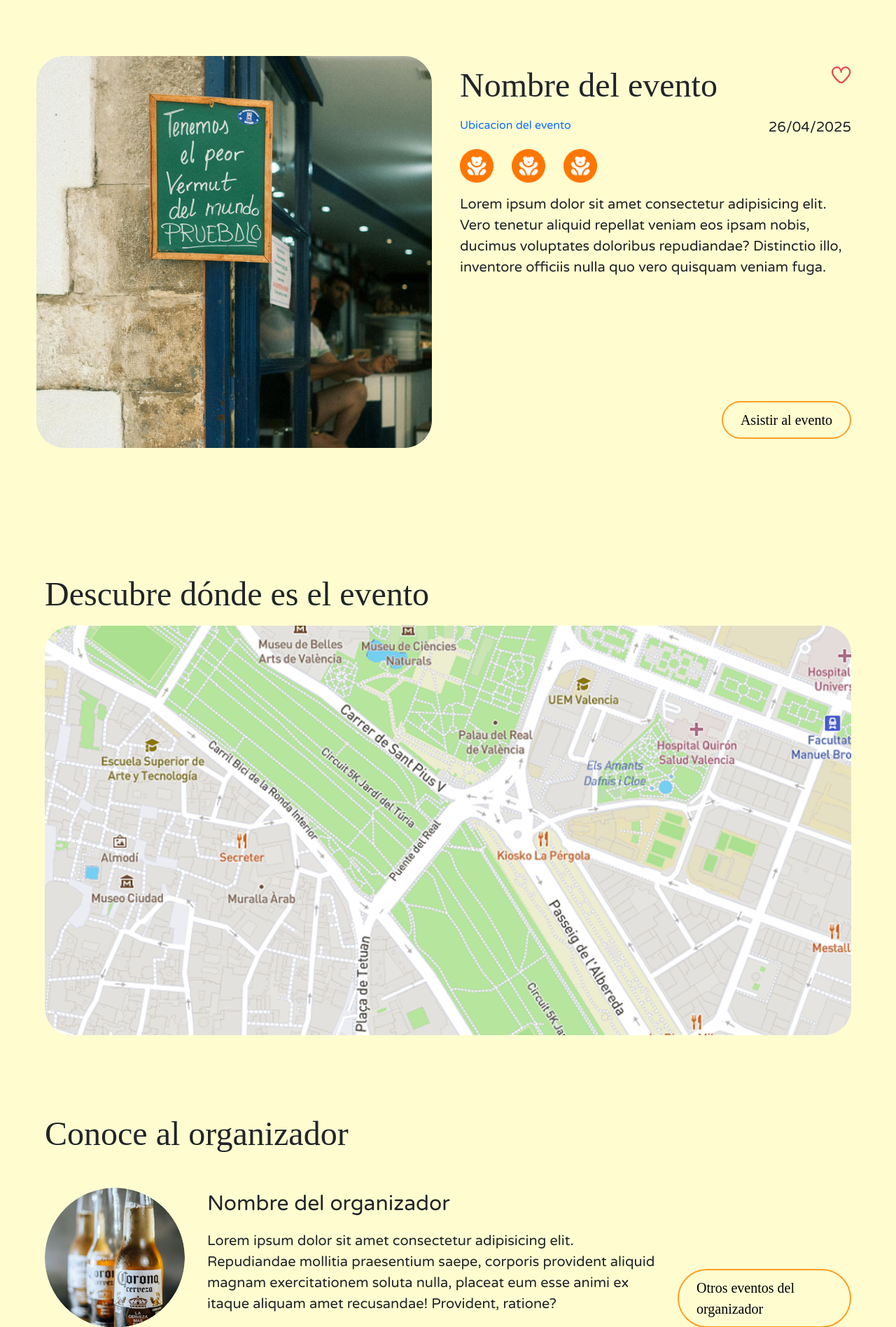
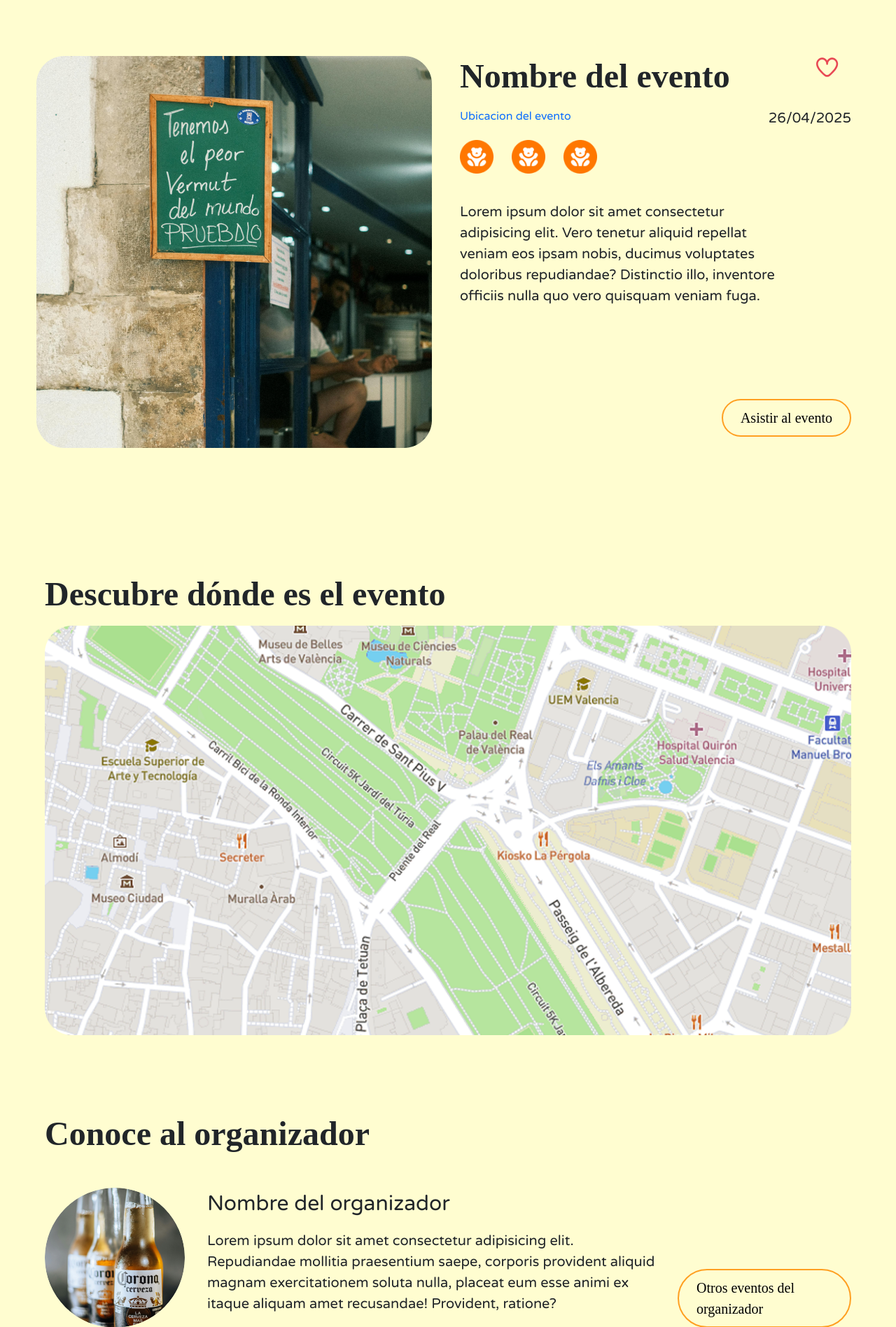
Before and after one commit to QimuDev/Taronvibe, a PHP site: page /detalleEvento.html in a window 1280 px wide. Shown: the part 96-1992 px from the top of the page at 70% size. Run offline with PHP 8.4, Linux system fonts and the light colour scheme; some web fonts are replaced.

Commit message:
fix maiaiaiaiaiaiaiaiaiana 2

```diff
--- a/css/styles.css
+++ b/css/styles.css
@@ -111,15 +111,30 @@ body {
 .icon-container {
     position: relative;
     display: inline-block;
+    width: 50px;  /* Definir un ancho fijo */
+    height: 50px; /* Definir una altura fija */
 }
 
+.icon-normal,
 .icon-relleno {
     position: absolute;
     top: 0;
     left: 0;
+    width: 64%;  /* Asegura que ambas imágenes tengan el mismo tamaño */
+    height: 64%; /* Asegura que ambas imágenes cubran todo el espacio del contenedor */
+}
+
+.icon-relleno {
     opacity: 0; /* Ocultar el icono relleno por defecto */
     transition: opacity 0.3s; /* Transición suave */
+    z-index: 1; /* Asegúrate de que esté por encima del icono normal cuando se haga hover */
 }
+
+.icon-container:hover .icon-relleno {
+    opacity: 1; /* Mostrar el icono relleno cuando se hace hover */
+    z-index: 2; /* Esto asegura que el icono relleno quede por encima */
+}
+
 
 .icon-container:hover .icon-relleno {
     opacity: 1; /* Mostrar el icono relleno al hacer hover */
@@ -140,6 +155,8 @@ p {
 .organizador-info p {
     font-family: text;
 }
+
+
 
 .organizador-info p {
     width: 40rem;
@@ -242,10 +259,11 @@ p {
     align-items: flex-end;
     margin-top: auto;
     width: 100%;
+
 }
 
 .btn-event {
-    margin-top: 10rem;
+    margin-top: 7.3rem;
 }
 
 /* SECCION DEL MAPA Y ORGANIZADOR*/
@@ -608,3 +626,29 @@ margin: 4rem 4rem;
   .nav-logo{
     margin-right:37.3rem;
 }
+
+.text{
+    height: 60vh;
+}
+.textP{
+    width: 83%;
+}
+
+.iconos{
+    margin-bottom:2.5rem;
+}
+
+.texto a{
+    margin-bottom:1.3rem;
+}
+
+.texto{height: 70vh;}
+
+.contenedor{
+    justify-content: center;
+    align-items: center;
+}
+
+.titulo{
+    font-weight: 900;
+}
--- a/detalleEvento.html
+++ b/detalleEvento.html
@@ -62,7 +62,7 @@
                 <img src="./img/img-eventos/icono.png">
             </div>
 
-            <p>Lorem ipsum dolor sit amet consectetur adipisicing elit. Vero tenetur aliquid repellat veniam eos
+            <p class="textP">Lorem ipsum dolor sit amet consectetur adipisicing elit. Vero tenetur aliquid repellat veniam eos
                 ipsam nobis, ducimus voluptates doloribus repudiandae? Distinctio illo, inventore officiis nulla quo vero
                 quisquam veniam fuga.</p>
 
```
